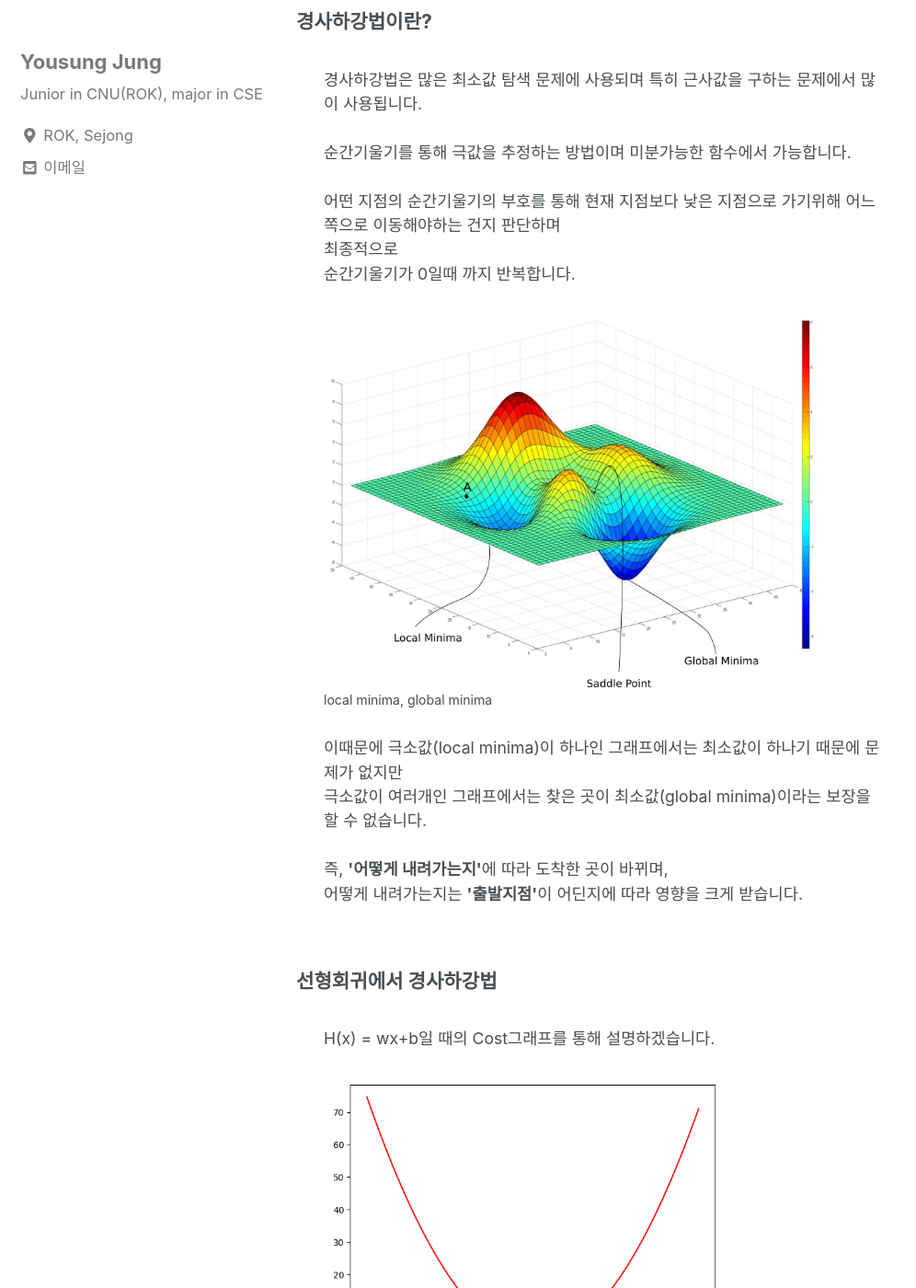
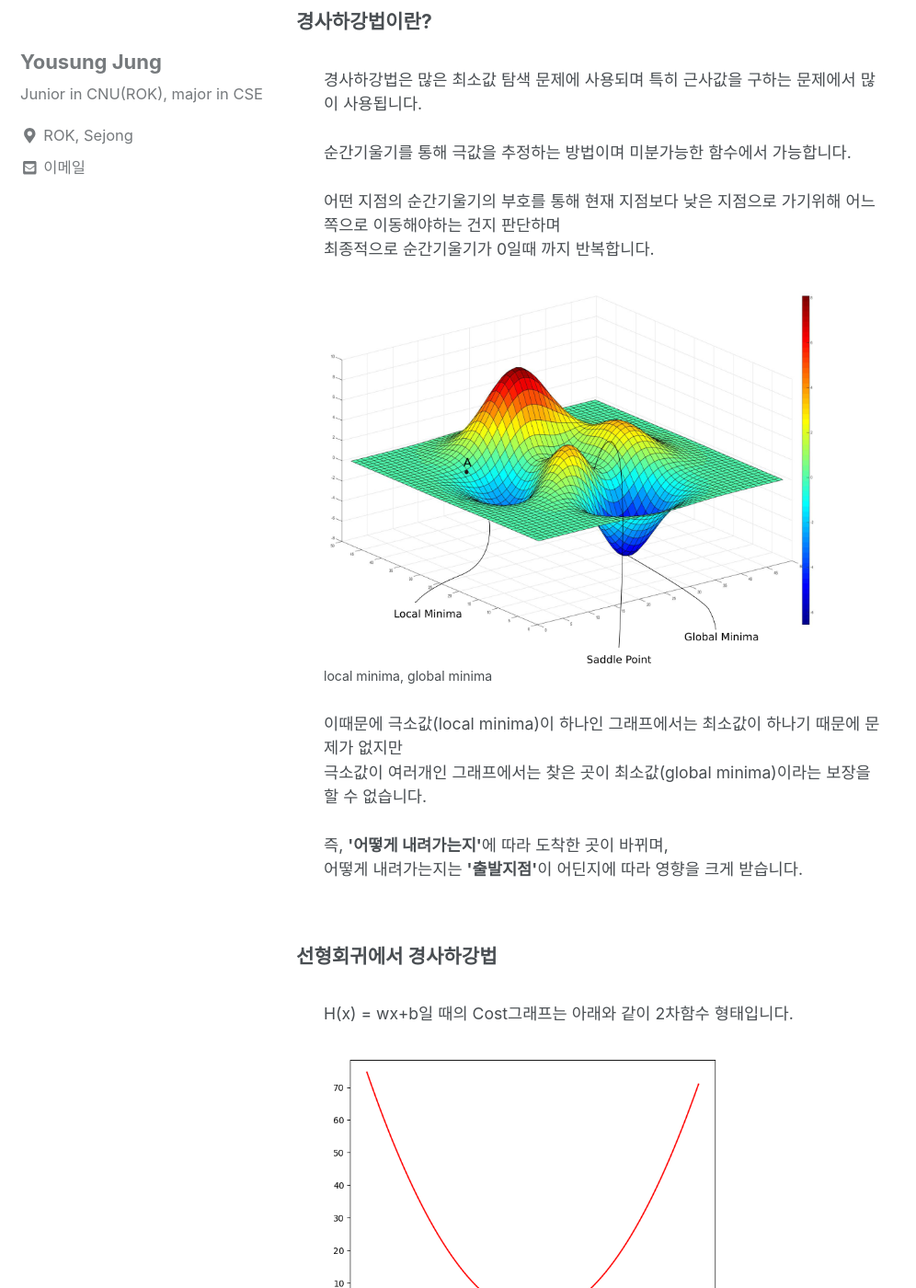
Before and after one commit to can019/can019.github.io, a Jekyll site: the page built from _posts/2020-08-18-MachineLearning-AI-3.md, in a window 1280 px wide and 1400 px high, scrolled down 471 px. Shown: the whole window at 92% size, without its empty margins (0-996 px from the left). Built offline with Jekyll 4.4.1, drawn with Linux system fonts in a browser that asks for light colours; nearby versions of some CDN libraries.

Commit message:
modified

```diff
--- a/_posts/2020-08-18-MachineLearning-AI-3.md
+++ b/_posts/2020-08-18-MachineLearning-AI-3.md
@@ -16,7 +16,7 @@ categories: MachineLearning DataAnalyze
        순간기울기를 통해 극값을 추정하는 방법이며 미분가능한 함수에서 가능합니다.<br/><br/>
 
        어떤 지점의 순간기울기의 부호를 통해 현재 지점보다 낮은 지점으로 가기위해 어느쪽으로 이동해야하는 건지 판단하며<br/>
-       최종적으로<br/> 순간기울기가 0일때 까지 반복합니다.<br/><br/>
+       최종적으로 순간기울기가 0일때 까지 반복합니다.<br/><br/>
 
        <img src="/assets/photos/gradient-descent-local-minima.png" width="550"><br/>
        <span style = "font-size : 0.8em">local minima, global minima</span><br/><br/>
@@ -30,7 +30,7 @@ categories: MachineLearning DataAnalyze
     <h3 style = "font-size :1.2em"> 선형회귀에서 경사하강법</h3><br/>
     <div style = "margin-left : 30px">
 
-        H(x) = wx+b일 때의 Cost그래프를 통해 설명하겠습니다.<br/><br/>
+        H(x) = wx+b일 때의 Cost그래프는 아래와 같이 2차함수 형태입니다.<br/><br/>
        <img src="/assets/photos/20200820_3.png" width="450"><br/>
        <span style = "font-size : 0.8em">Cost 그래프 예시</span><br/><br/>
          선형회귀의 핵심은 U자 개형을 가지는 Cost그래프에서 Cost값이 최저일 때 w값을 찾아내는 것이 목표입니다.<br/><br/>
```
